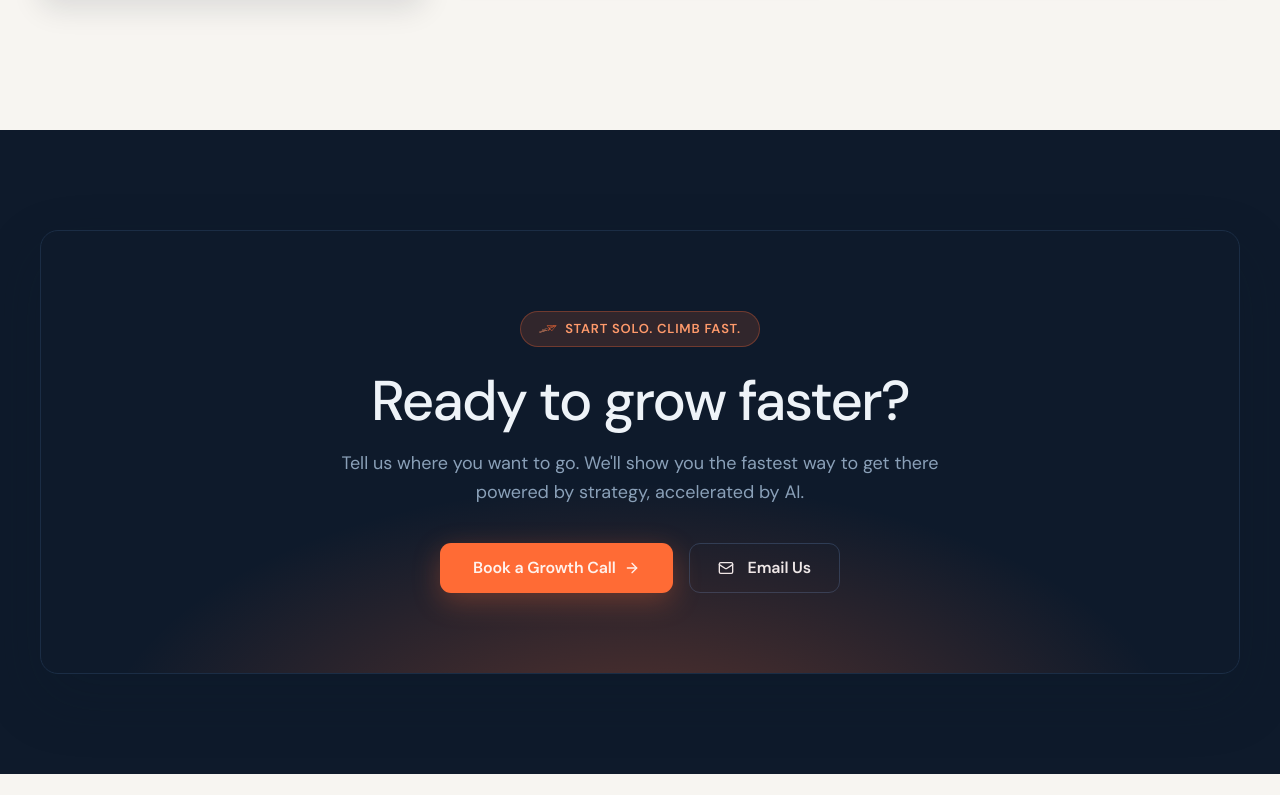
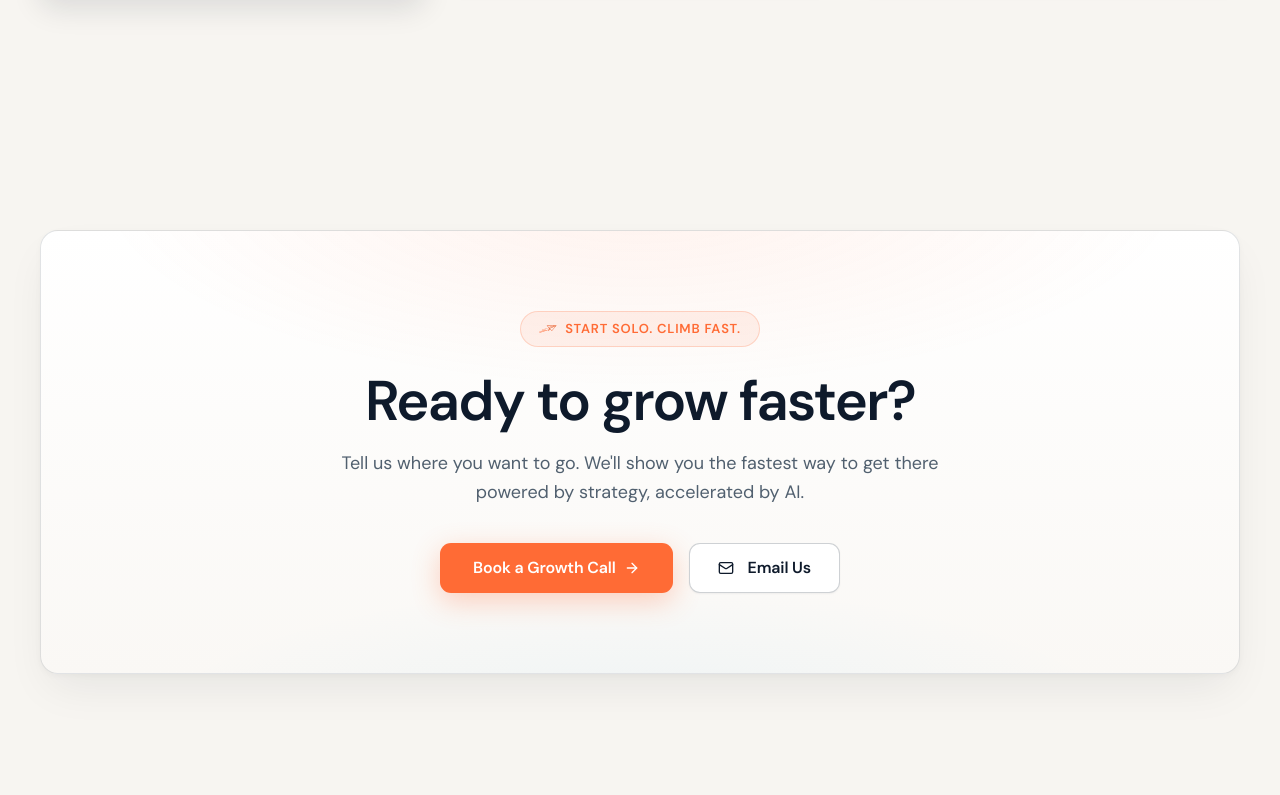
Before and after one commit to bdbhavyadave/bootsolo-website-cms, a Next.js app: page / in a window 1280 px wide. Shown: the part 5445-6240 px from the top of the page. Built offline with nearby package versions, Linux system fonts and the light colour scheme; no server answers.

Commit message:
style: switch CTA section to light theme background

```diff
--- a/components/CTA.js
+++ b/components/CTA.js
@@ -5,30 +5,85 @@ import { PaperPlaneMark } from './Brand';
 
 export default function CTA({ onOpenModal }) {
   return (
-    <section className="cta dark" id="cta" style={{ background: 'var(--summit)', padding: '100px 0', position: 'relative', overflow: 'hidden' }}>
+    <section className="cta" id="cta" style={{ background: 'var(--snow, #F7F5F1)', padding: '100px 0', position: 'relative', overflow: 'hidden' }}>
       <div className="wrap">
-        <div className="cta-box" style={{ background: 'var(--navy-850)', border: '1px solid var(--navy-700)', borderRadius: 'var(--r-md)', padding: '80px 48px', textAlign: 'center', position: 'relative', overflow: 'hidden', boxShadow: 'var(--shadow-pop)' }}>
-          {/* Radial Ambient Glow */}
-          <div className="cta-glow" style={{ position: 'absolute', inset: 0, background: 'radial-gradient(ellipse 65% 90% at 50% 120%, rgba(255,107,53,0.32), transparent 70%)', pointerEvents: 'none' }} />
+        <div
+          className="cta-box"
+          style={{
+            background: 'linear-gradient(180deg, #FFFFFF 0%, #FAF8F5 100%)',
+            border: '1px solid var(--border, rgba(14,26,43,0.12))',
+            borderRadius: 'var(--r-md, 18px)',
+            padding: '80px 48px',
+            textAlign: 'center',
+            position: 'relative',
+            overflow: 'hidden',
+            boxShadow: '0 20px 45px -10px rgba(14,26,43,0.08), 0 2px 6px rgba(14,26,43,0.03)'
+          }}
+        >
+          {/* Subtle Ambient Warm Glow */}
+          <div
+            className="cta-glow"
+            style={{
+              position: 'absolute',
+              inset: 0,
+              background: 'radial-gradient(ellipse 70% 70% at 50% -10%, rgba(255,107,53,0.09), transparent 65%), radial-gradient(ellipse 60% 50% at 50% 115%, rgba(56,182,245,0.07), transparent 70%)',
+              pointerEvents: 'none'
+            }}
+          />
 
           {/* Animated Soaring Paper Plane Mark Accent */}
-          <div style={{ display: 'inline-flex', alignItems: 'center', gap: '8px', padding: '8px 18px', borderRadius: '999px', background: 'rgba(255,107,53,0.15)', color: 'var(--sunrise-300)', border: '1px solid rgba(255,107,53,0.3)', marginBottom: '24px' }}>
-            <PaperPlaneMark size={18} color="#FF9A6B" planeColor="#FF6B35" />
-            <span style={{ fontSize: '13px', fontWeight: 600, letterSpacing: '0.06em', textTransform: 'uppercase' }}>Start Solo. Climb Fast.</span>
+          <div
+            style={{
+              display: 'inline-flex',
+              alignItems: 'center',
+              gap: '8px',
+              padding: '8px 18px',
+              borderRadius: '999px',
+              background: 'rgba(255,107,53,0.08)',
+              color: 'var(--sunrise, #FF6B35)',
+              border: '1px solid rgba(255,107,53,0.22)',
+              marginBottom: '24px',
+              position: 'relative'
+            }}
+          >
+            <PaperPlaneMark size={18} color="#FF6B35" planeColor="#E8551F" />
+            <span style={{ fontSize: '13px', fontWeight: 600, letterSpacing: '0.06em', textTransform: 'uppercase' }}>
+              Start Solo. Climb Fast.
+            </span>
           </div>
 
           {/* Headline */}
-          <h2 className="cta-t" style={{ fontSize: 'clamp(36px, 5vw, 56px)', fontWeight: 500, letterSpacing: '-0.03em', lineHeight: 1.08, color: '#EEF3F8', margin: '0 auto 18px', maxWidth: '720px' }}>
+          <h2
+            className="cta-t"
+            style={{
+              fontSize: 'clamp(36px, 5vw, 56px)',
+              fontWeight: 600,
+              letterSpacing: '-0.03em',
+              lineHeight: 1.08,
+              color: 'var(--summit, #0E1A2B)',
+              margin: '0 auto 18px',
+              maxWidth: '720px'
+            }}
+          >
             Ready to grow faster?
           </h2>
 
           {/* Subheadline */}
-          <p className="cta-s" style={{ fontSize: '18px', color: 'var(--navy-300)', maxWidth: '640px', margin: '0 auto 36px', lineHeight: 1.6 }}>
+          <p
+            className="cta-s"
+            style={{
+              fontSize: '18px',
+              color: 'var(--fg2, #51606F)',
+              maxWidth: '640px',
+              margin: '0 auto 36px',
+              lineHeight: 1.6
+            }}
+          >
             Tell us where you want to go. We'll show you the fastest way to get there powered by strategy, accelerated by AI.
           </p>
 
           {/* Buttons */}
-          <div style={{ display: 'flex', gap: '16px', justifyContent: 'center', alignItems: 'center', flexWrap: 'wrap' }}>
+          <div style={{ display: 'flex', gap: '16px', justifyContent: 'center', alignItems: 'center', flexWrap: 'wrap', position: 'relative' }}>
             {onOpenModal ? (
               <button
                 type="button"
@@ -43,7 +98,19 @@ export default function CTA({ onOpenModal }) {
                 Book a Growth Call <ArrowRight size={18} />
               </Link>
             )}
-            <a className="btn btn-ghost" href="mailto:hello@bootsolo.com" style={{ height: '50px', padding: '0 28px', fontSize: '16px', borderColor: 'var(--navy-600)', color: '#EEF3F8' }}>
+            <a
+              className="btn btn-ghost"
+              href="mailto:hello@bootsolo.com"
+              style={{
+                height: '50px',
+                padding: '0 28px',
+                fontSize: '16px',
+                background: '#FFFFFF',
+                borderColor: 'var(--border-strong, rgba(14,26,43,0.18))',
+                color: 'var(--summit, #0E1A2B)',
+                boxShadow: '0 1px 2px rgba(14,26,43,0.05)'
+              }}
+            >
               <Mail size={18} style={{ marginRight: '6px' }} /> Email Us
             </a>
           </div>
```
Also changed, not shown: index.html (+5 -5 lines).
